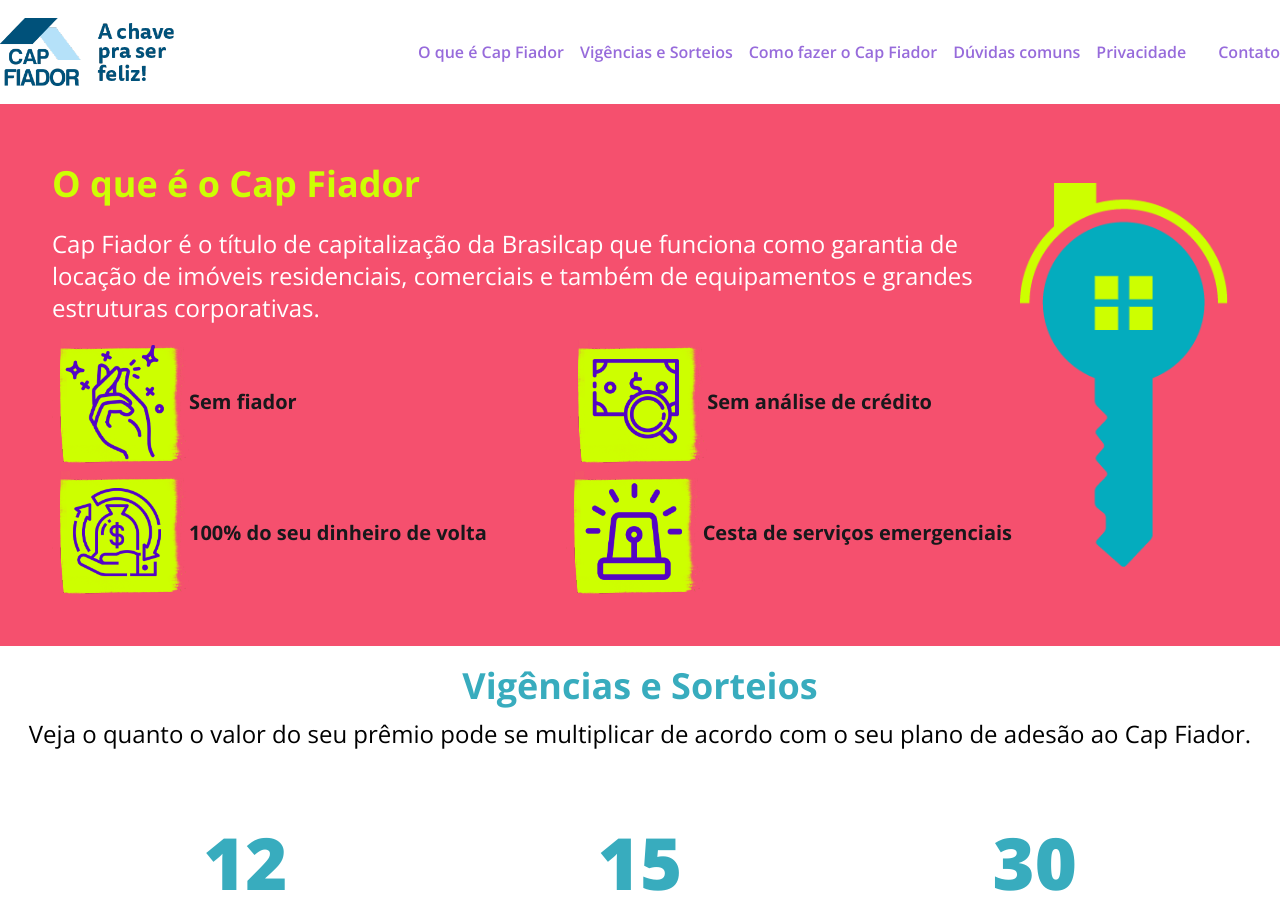
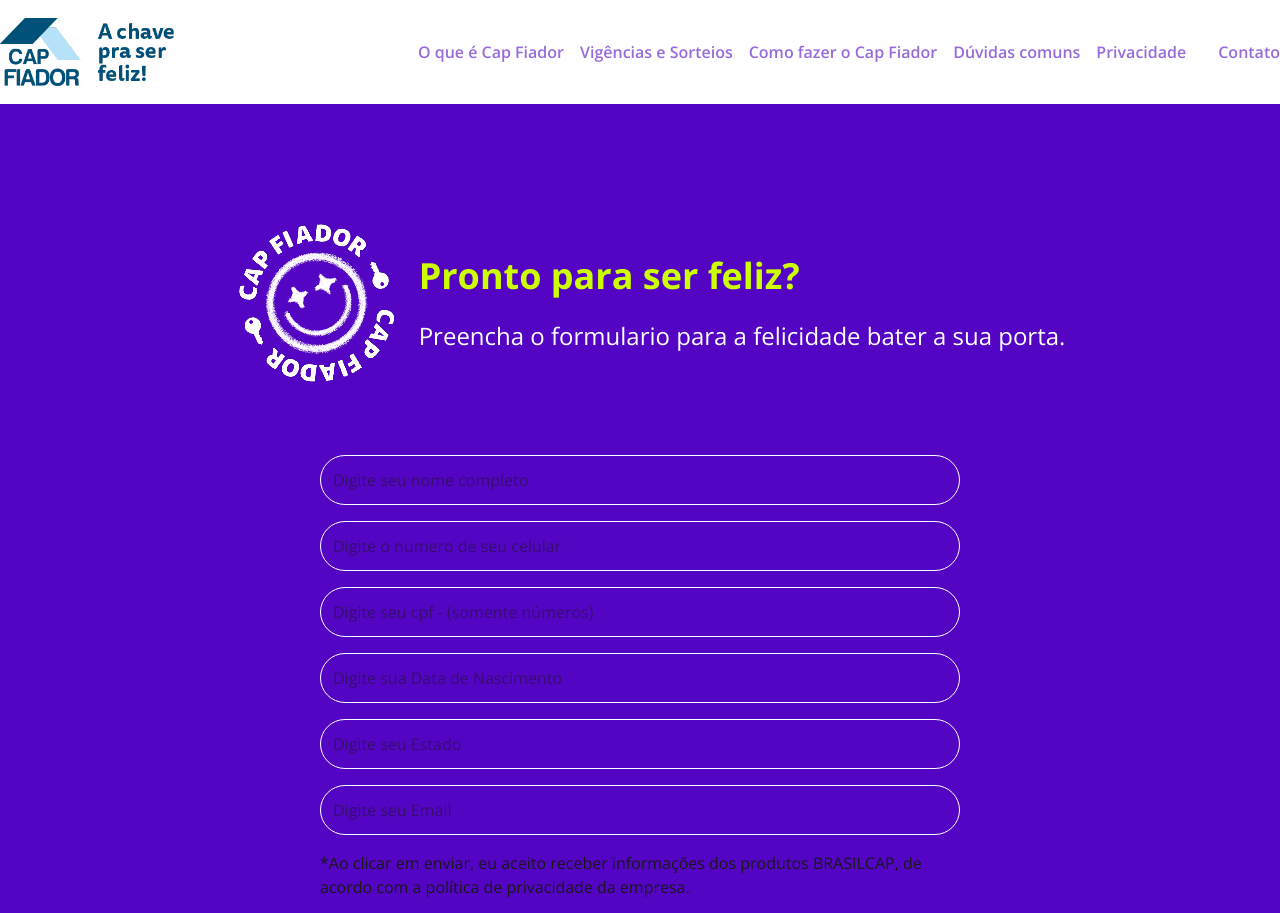
Before and after one commit to jorgeacruz/Angular-Landing-Page, an Angular app: page / in a window 1280 px wide. Shown: the top 913 px of the page. Built offline with nearby package versions, Linux system fonts and the light colour scheme.

Commit message:
finished section - formulario

```diff
--- a/src/app/app.ts
+++ b/src/app/app.ts
@@ -2,8 +2,6 @@
 import { RouterOutlet } from '@angular/router';
 import { Menu } from './components/menu/menu';
 import { Footer } from './components/footer/footer';
-import { CanalSocial } from './components/canal-social/canal-social';
-import Accordion from './components/accordion-letf/accordion-left';
 import { Home } from './pages/home/home';
 
 @Component({
--- a/src/app/components/canal-social/canal-social.html
+++ /dev/null
@@ -1,43 +0,0 @@
-<section class="bg-blueCap-200 w-full h-120 flex flex-col items-center justify-center p-18 gap-6">
-  <h1 class="font-bold text-white text-5xl text-center">Canal de vendas</h1>
-  <h3 class="text-white font-semibold text-2xl text-center">
-    Procure um de nossos parceiros ou entre em contato através dos telefones:
-  </h3>
-  <div class="flex flex-col items-center justify-center gap-3 mt-12">
-    <h2 class="text-white text-3xl font-bold">Para clientes</h2>
-    <h2 class="text-white text-4xl font-bold">0800 729 0800</h2>
-  </div>
-</section>
-<section class="w-full bg-gray-50 h-120 flex flex-col items-center justify-center p-18 gap-12">
-  <h1 class="text-4xl text-blueCap-300 font-bold">Redes Socais</h1>
-  <div>
-    <ul class="flex flex-row items-center justify-center gap-4">
-      <li>
-        <a href="https://www.facebook.com/Brasilcap/">
-          <img src="/assets/svg/facebook.svg" alt="Facebook" />
-        </a>
-      </li>
-      <li>
-        <a href="https://www.instagram.com/brasilcapbr">
-          <img src="/assets/svg/instagram.svg" alt="Facebook" />
-        </a>
-      </li>
-      <li>
-        <a href="https://www.linkedin.com/company/brasilcap/">
-          <img src="/assets/svg/linkedin.svg" alt="Facebook" />
-        </a>
-      </li>
-      <li>
-        <a href="https://x.com/Brasilcapbr">
-          <img src="/assets/svg/twitter.svg" alt="Facebook" />
-        </a>
-      </li>
-      <li>
-        <a href="https://www.youtube.com/c/Brasilcapbr">
-          <img src="/assets/svg/youtube.svg" alt="Facebook" />
-        </a>
-      </li>
-    </ul>
-  </div>
-  <img src="/assets/images/logo.png" alt="CapFiador - Brasilcap" />
-</section>
--- /dev/null
+++ b/src/app/components/formulario/formulario.html
@@ -0,0 +1,43 @@
+<section class="w-full flex items-center justify-center">
+  <form class="w-full flex flex-col items-center justify-center gap-4">
+    <input
+      type="text"
+      class="border border-white p-3 rounded-full w-105 lg:w-160"
+      placeholder="Digite seu nome completo"
+    />
+    <input
+      type="text"
+      class="border border-white p-3 rounded-full w-105 lg:w-160"
+      placeholder="Digite o numero de seu celular"
+    />
+    <input
+      type="text"
+      class="border border-white p-3 rounded-full w-105 lg:w-160"
+      placeholder="Digite seu cpf - (somente números)"
+    />
+    <input
+      type="text"
+      class="border border-white p-3 rounded-full w-105 lg:w-160"
+      placeholder="Digite sua Data de Nascimento"
+    />
+    <input
+      type="text"
+      class="border border-white p-3 rounded-full w-105 lg:w-160"
+      placeholder="Digite seu Estado"
+    />
+    <input
+      type="text"
+      class="border border-white p-3 rounded-full w-105 lg:w-160"
+      placeholder="Digite seu Email"
+    />
+    <p class="w-full lg:w-160">
+      *Ao clicar em enviar, eu aceito receber informações dos produtos BRASILCAP, de acordo com a
+      política de privacidade da empresa.
+    </p>
+    <button
+      class="bg-white text-black w-full lg:w-160 p-2 rounded-full hover:bg-yellowCap-500 hover:scale-105 duration-300"
+    >
+      Enviar
+    </button>
+  </form>
+</section>
--- a/src/app/pages/home/home.html
+++ b/src/app/pages/home/home.html
@@ -1,5 +1,24 @@
+<!-- FORMULÁRIO -->
+<section class="bg-blueCap-300 w-ful flex flex-col items-center justify-center p-8 lg:p-24 gap-12">
+  <div class="w-full max-w-7xl flex items-center justify-center">
+    <div class="flex flex-col lg:flex-row items-center justify-around lg:justify-center">
+      <img src="/assets/images/smile.png" alt="É pra ser feliz!" />
+      <div class="flex flex-col items-start justify-center">
+        <h1 class="text-yellowCap-500 text-4xl font-bold my-3">Pronto para ser feliz?</h1>
+        <p class="text-white text-xl lg:text-2xl my-3">
+          Preencha o formulario para a felicidade bater a sua porta.
+        </p>
+      </div>
+    </div>
+  </div>
+
+  <app-formulario />
+</section>
+
 <!-- O que é o Cap Fiador -->
-<section class="w-full bg-roseCap-100 flex flex-col md:flex-row items-center justify-center p-12">
+<section
+  class="w-full bg-roseCap-100 flex flex-col md:flex-row items-center justify-center p-8 lg:p-24"
+>
   <div class="w-full lg:max-w-7xl flex flex-row items-center justify-center md:justify-around">
     <div class="w-240 flex flex-col items-start">
       <h1 class="text-yellowCap-500 text-center text-4xl font-bold my-3">O que é o Cap Fiador</h1>
@@ -35,7 +54,7 @@
 </section>
 
 <!-- VIGENCIAS E SORTEIOS -->
-<section class="w-full flex flex-col justify-center items-center p-2 gap-16">
+<section class="w-full flex flex-col justify-center items-center p-8 lg:p-24 gap-16">
   <div>
     <h1 class="text-blueCap-200 text-center text-4xl font-bold my-3">Vigências e Sorteios</h1>
     <p class="text-black text-xl lg:text-2xl text-center my-3">
@@ -123,4 +142,47 @@
     Ficou com dúvidas? Fale Conosco!
   </button>
 </section>
-<app-canal-social />
+<!-- REDE SOCIAL / CANAL DE COMUNICAÇÃO -->
+<section class="bg-blueCap-200 w-full h-120 flex flex-col items-center justify-center p-18 gap-6">
+  <h1 class="font-bold text-white text-5xl text-center">Canal de vendas</h1>
+  <h3 class="text-white font-semibold text-2xl text-center">
+    Procure um de nossos parceiros ou entre em contato através dos telefones:
+  </h3>
+  <div class="flex flex-col items-center justify-center gap-3 mt-12">
+    <h2 class="text-white text-3xl font-bold">Para clientes</h2>
+    <h2 class="text-white text-4xl font-bold">0800 729 0800</h2>
+  </div>
+</section>
+<section class="w-full bg-gray-50 h-120 flex flex-col items-center justify-center p-18 gap-12">
+  <h1 class="text-4xl text-blueCap-300 font-bold">Redes Socais</h1>
+  <div>
+    <ul class="flex flex-row items-center justify-center gap-4">
+      <li>
+        <a href="https://www.facebook.com/Brasilcap/">
+          <img src="/assets/svg/facebook.svg" alt="Facebook" />
+        </a>
+      </li>
+      <li>
+        <a href="https://www.instagram.com/brasilcapbr">
+          <img src="/assets/svg/instagram.svg" alt="Facebook" />
+        </a>
+      </li>
+      <li>
+        <a href="https://www.linkedin.com/company/brasilcap/">
+          <img src="/assets/svg/linkedin.svg" alt="Facebook" />
+        </a>
+      </li>
+      <li>
+        <a href="https://x.com/Brasilcapbr">
+          <img src="/assets/svg/twitter.svg" alt="Facebook" />
+        </a>
+      </li>
+      <li>
+        <a href="https://www.youtube.com/c/Brasilcapbr">
+          <img src="/assets/svg/youtube.svg" alt="Facebook" />
+        </a>
+      </li>
+    </ul>
+  </div>
+  <img src="/assets/images/logo.png" alt="CapFiador - Brasilcap" />
+</section>
--- a/src/app/pages/home/home.ts
+++ b/src/app/pages/home/home.ts
@@ -1,11 +1,12 @@
 import { Component } from '@angular/core';
-import { CanalSocial } from '../../components/canal-social/canal-social';
+
 import Accordion from '../../components/accordion-letf/accordion-left';
 import { AccordionRight } from '../../components/accordion-right/accordion-right';
+import { Formulario } from '../../components/formulario/formulario';
 
 @Component({
   selector: 'app-home',
-  imports: [CanalSocial, Accordion, AccordionRight],
+  imports: [Accordion, AccordionRight, Formulario],
   templateUrl: './home.html',
   styleUrl: './home.css',
 })
```
Also changed, not shown: src/app/components/canal-social/canal-social.ts (deleted, +0 -9 lines), src/app/components/formulario/formulario.ts (added, +9 -0 lines), src/app/components/formulario/formulario.css (added).
